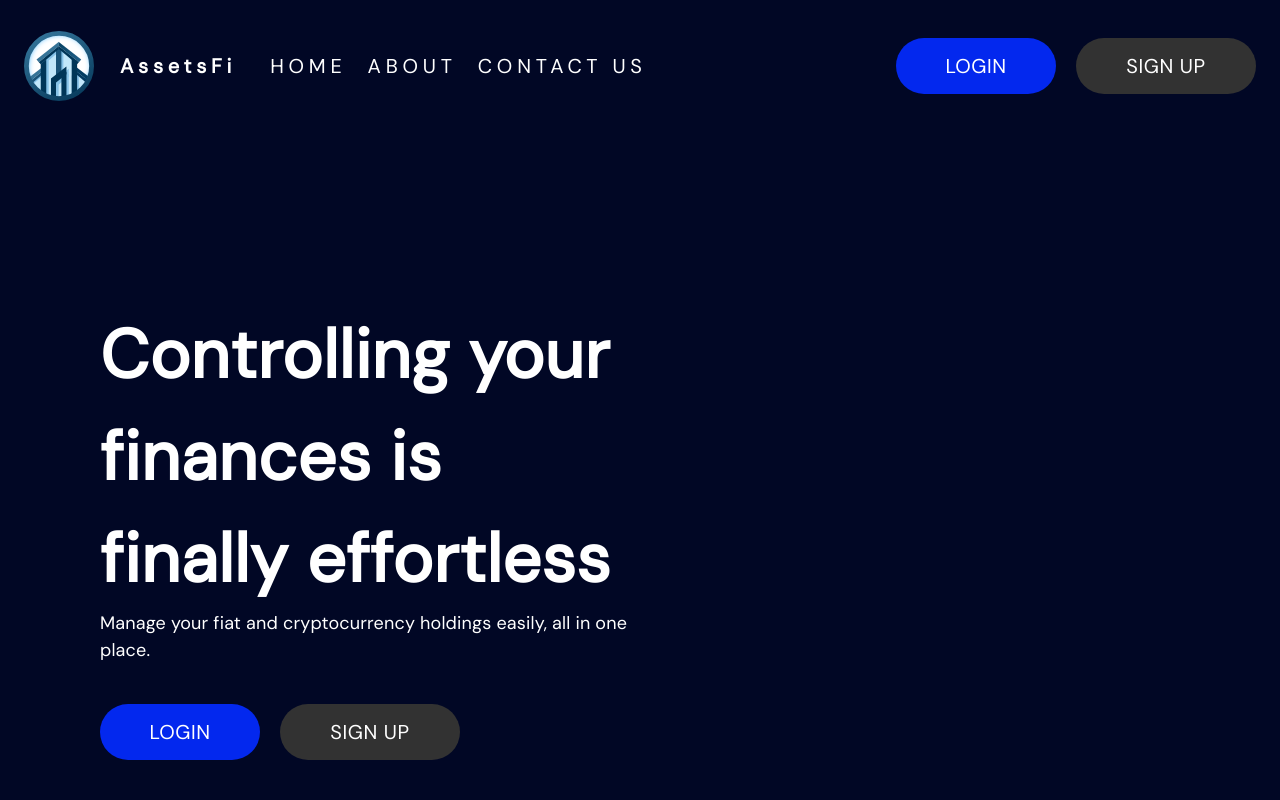
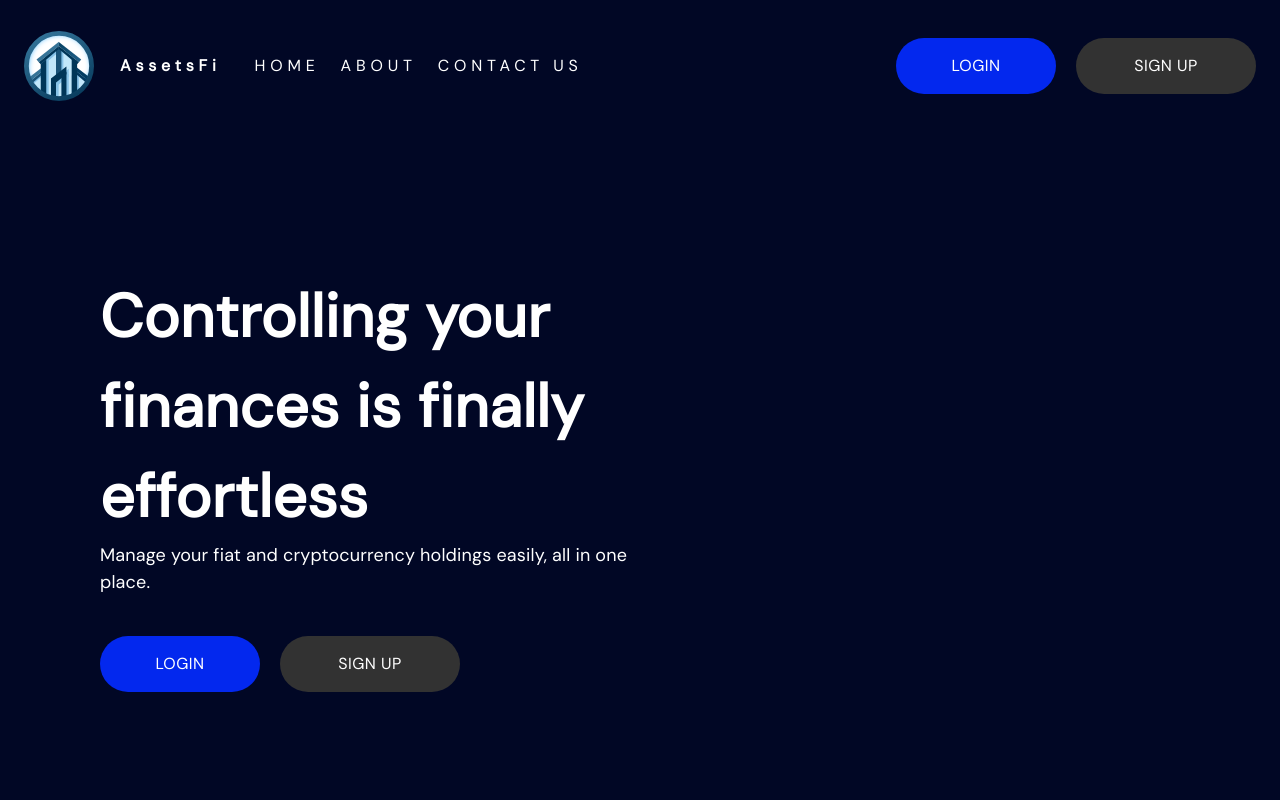
Before and after one commit to ILabiak/assetsfi, a Next.js app in the folder client/: page / in a window 1280 px wide. Shown: the top 800 px of the page. Built offline with nearby package versions, Linux system fonts and the light colour scheme.

Commit message:
change font sizes

```diff
--- a/client/components/Header/Header.jsx
+++ b/client/components/Header/Header.jsx
@@ -75,7 +75,7 @@ function Header() {
                             mr: 2,
                             fontFamily: 'DM Sans',
                             fontWeight: 1000,
-                            fontSize: '20px',
+                            fontSize: '16px',
                             letterSpacing: '.3rem',
                             color: 'inherit',
                             textDecoration: 'none',
@@ -117,7 +117,7 @@ function Header() {
                                 mr: 2,
                                 fontFamily: 'DM Sans',
                                 fontWeight: 1000,
-                                fontSize: '20px',
+                                fontSize: '16px',
                                 letterSpacing: '.3rem',
                                 color: 'inherit',
                                 textDecoration: 'none',
@@ -184,7 +184,7 @@ function Header() {
                                 key={page}
                                 onClick={handleCloseNavMenu}
                                 sx={{
-                                    my: 2, color: 'white', display: 'block', fontSize: '20px', fontFamily: 'DM Sans',
+                                    my: 2, color: 'white', display: 'block', fontSize: '16px', fontFamily: 'DM Sans',
                                     letterSpacing: '.3rem', marginRight: '5px',
                                     '&:hover': {
                                         textDecoration: 'underline',
@@ -204,7 +204,7 @@ function Header() {
                             backgroundColor: '#0328EE',
                             color: 'white',
                             fontFamily: 'DM Sans',
-                            fontSize: '20px',
+                            fontSize: '16px',
                             borderRadius: '80px',
                             marginRight: '20px',
                             display: { xs: 'none', md: 'flex' }
@@ -215,7 +215,7 @@ function Header() {
                             backgroundColor: '#323232',
                             color: 'white',
                             fontFamily: 'DM Sans',
-                            fontSize: '20px',
+                            fontSize: '16px',
                             borderRadius: '80px',
                             display: { xs: 'none', md: 'flex' }
                         }}>
--- a/client/components/Header/header.module.css
+++ b/client/components/Header/header.module.css
@@ -2,7 +2,7 @@
     background-color: #0328EE;
     color: white;
     font-family: 'DM Sans';
-    font-size: 20px;
+    font-size: 16px;
     width: 160px;
     height: 56px;
     border-radius: 80px;
@@ -19,7 +19,7 @@
     background-color: #323232;
     color: white;
     font-family: 'DM Sans';
-    font-size: 20px;
+    font-size: 16px;
     width: 180px;
     height: 56px;
     border-radius: 80px;
--- a/client/components/MacMockup/MacMockup.jsx
+++ b/client/components/MacMockup/MacMockup.jsx
@@ -16,7 +16,7 @@ function MacMockup() {
         marginTop: { xs: '100px', md: '100px' } }}>
             <Box className={styles.mockupInfoWrap} sx={{
                 width: { xs: '90%', md: '50%' },
-                height: { xs: '200px', md: '600px' },
+                height: { xs: '200px', md: '500px' },
             }}>
                 <Box className={styles.mockupInfo} sx={{
                     paddingLeft: { xs: '0px', md: '100px' }
@@ -24,7 +24,7 @@ function MacMockup() {
                     <Typography className={styles.mainText} sx={{
                         fontFamily: 'DM Sans',
                         fontWeight: 'bold',
-                        fontSize: { xs: '28px', md: '68px' },
+                        fontSize: { xs: '28px', md: '60px' },
                         marginBottom: {xs: '15px', md: '0px'}
                     }}>
                         Controlling your finances is finally effortless
@@ -48,7 +48,7 @@ function MacMockup() {
                             backgroundColor: '#0328EE',
                             color: 'white',
                             fontFamily: 'DM Sans',
-                            fontSize: '20px',
+                            fontSize: '16px',
                             borderRadius: '80px',
                             marginRight: {xs: '0px', md: '20px'},
                             marginBottom: {xs: '15px', md: '0px'},
@@ -60,7 +60,7 @@ function MacMockup() {
                             backgroundColor: '#323232',
                             color: 'white',
                             fontFamily: 'DM Sans',
-                            fontSize: '20px',
+                            fontSize: '16px',
                             borderRadius: '80px',
                             width: {xs: '100%', md: '180px'},
                             // display: { xs: 'none', md: 'flex' }
--- a/client/components/MacMockup/macmockup.module.css
+++ b/client/components/MacMockup/macmockup.module.css
@@ -24,7 +24,7 @@
     justify-content: end;
     width: 50%;
     /* border: 1px white solid; */
-    height: 600px;
+    height: 500px;
 }
 
 .laptop {
@@ -58,7 +58,7 @@
     background-color: #0328EE;
     color: white;
     font-family: 'DM Sans';
-    font-size: 20px;
+    font-size: 16px;
     /* width: 160px; */
     height: 56px;
     border-radius: 80px;
@@ -75,7 +75,7 @@
     background-color: #323232;
     color: white;
     font-family: 'DM Sans';
-    font-size: 20px;
+    font-size: 16px;
     /* width: 180px; */
     height: 56px;
     border-radius: 80px;
--- a/client/components/MainFeatures/MainFeatures.jsx
+++ b/client/components/MainFeatures/MainFeatures.jsx
@@ -20,7 +20,7 @@ function MainFeatures() {
                     marginRight: { xs: '20px', md: '100px' }
                 }}>
                     <Typography sx={{
-                        fontSize: { xs: '40px', md: '68px' },
+                        fontSize: { xs: '40px', md: '60px' },
                         fontFamily: 'DM Sans',
                         fontWeight: 'bold',
                         color: 'white'
```
